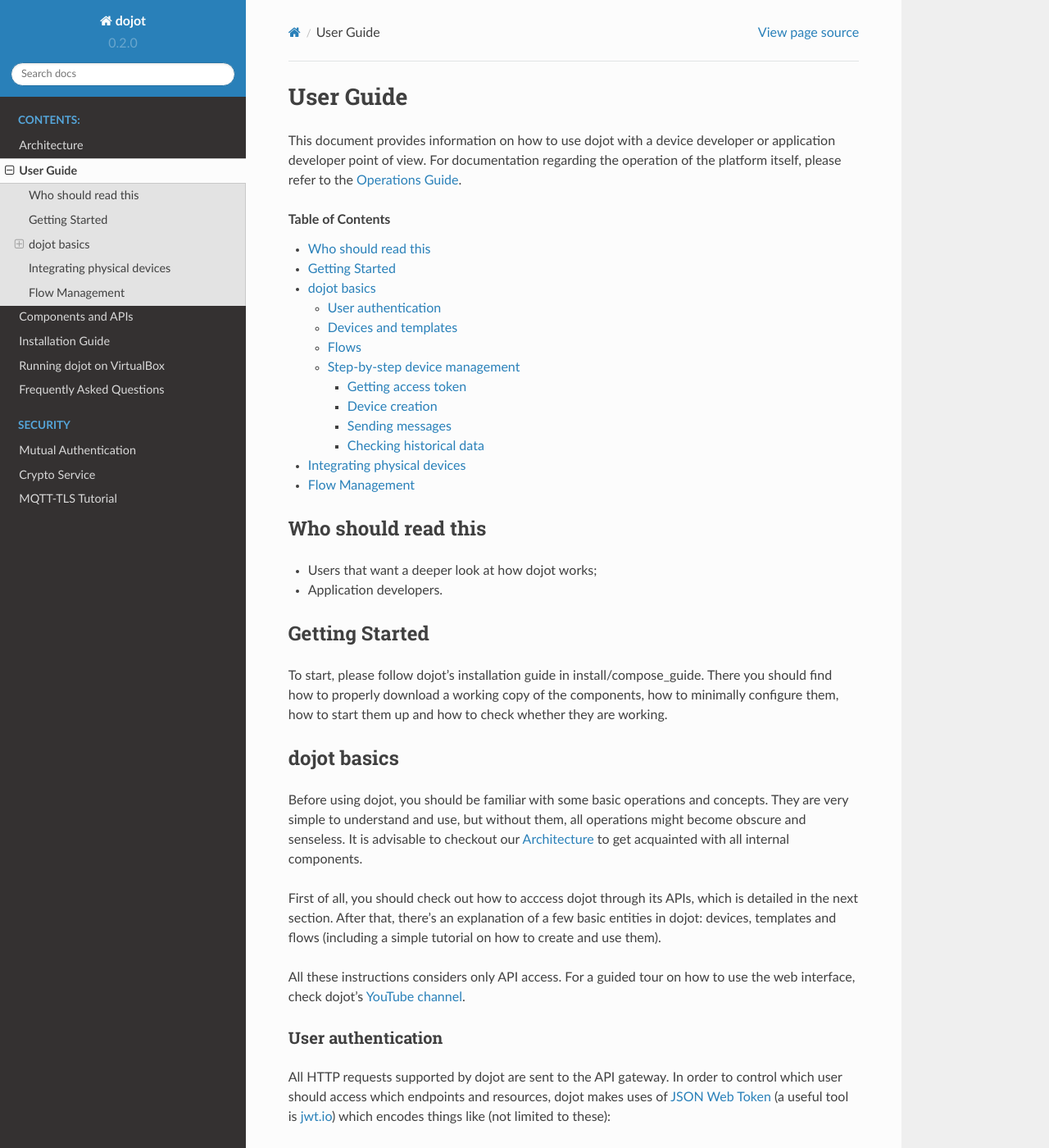
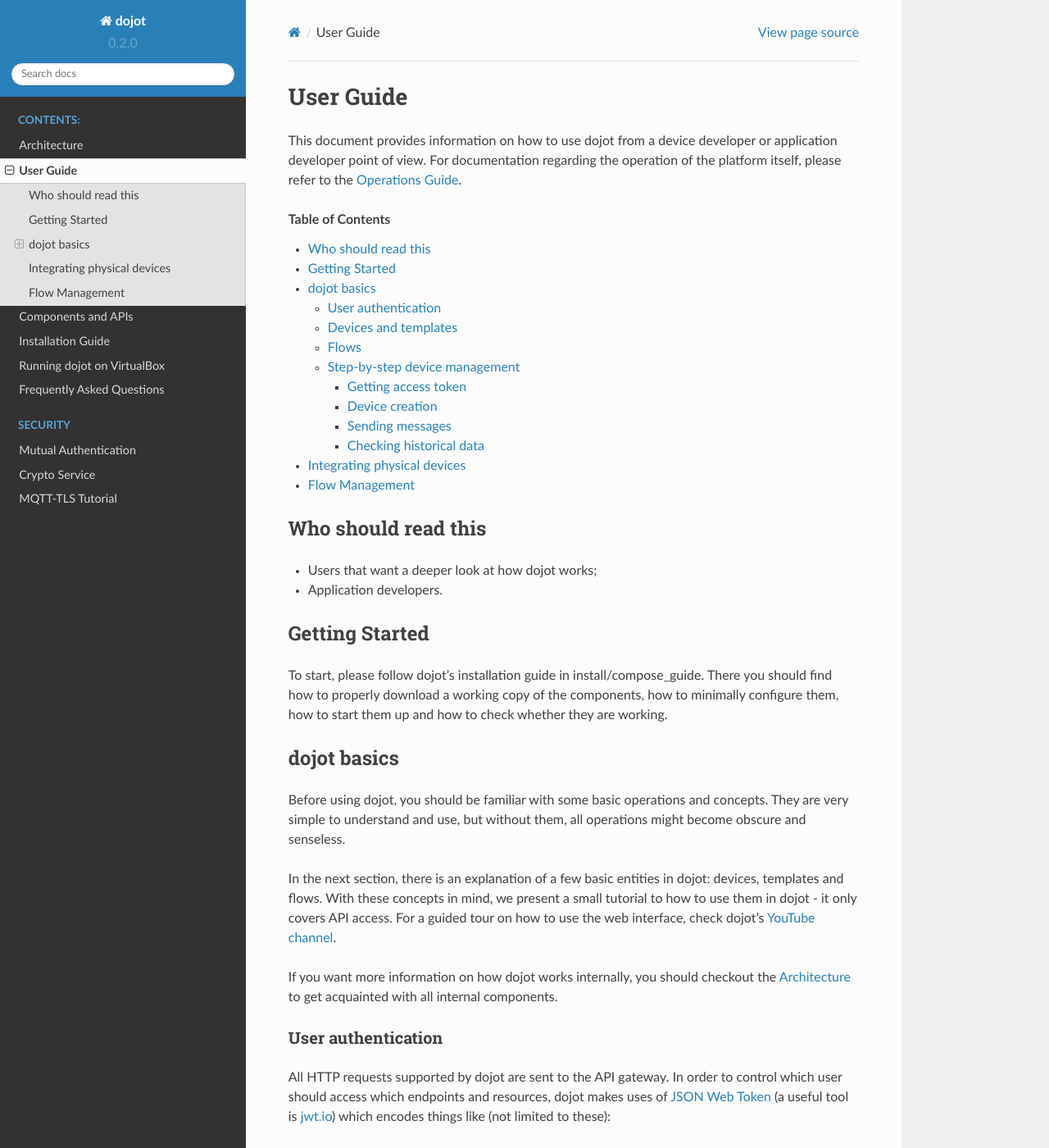
Before and after one commit to dojot/docs, a Sphinx documentation site: the page built from source/user_guide.rst, in a window 1280 px wide and 1400 px high. Shown: the whole window at 82% size. Built offline with Sphinx 7.4.7 and the Read the Docs theme 2.0.0, drawn with Linux system fonts in a browser that asks for light colours; some of the changed text lies outside the part shown.

Commit message:
Applying first suggestions

```diff
--- a/source/conf.py
+++ b/source/conf.py
@@ -47,7 +47,7 @@
 # General information about the project.
 project = u'dojot'
 copyright = u'2018, CPqD'
-author = u'Giovann Curiel dos Santos, Matheus Magalhaes, Rafael Scaraficci'
+author = u'Eric Baum, Giovann Curiel dos Santos, Matheus Magalhaes, Rafael Scaraficci'
 
 # The version info for the project you're documenting, acts as replacement for
 # |version| and |release|, also used in various other places throughout the
--- a/source/faq/faq.rst
+++ b/source/faq/faq.rst
@@ -102,7 +102,7 @@
   $ cd <path-to-your-clone-of-docker-compose>
   $ git checkout master && git pull
 
-2. Deploy the latest docker images.
+2. Deploy the latest docker images. This command might need ``sudo``.
 
 .. code-block:: bash
 
@@ -310,8 +310,7 @@
 ^^^^^^^^^^^^^^^^^^^^^^^^^^^^^^^^^^^^^^^^^^^^^^^^^^^^^^^^^^^^^^^^^^^^^^^^^^^
 
 It’s based on the Node-RED frontend, but uses its own engine to process the
-messages. If you’re familiar with Node-Red, you won’t have any difficult to use
-it.
+messages. If you’re familiar with Node-Red, it won't be difficult to use it.
 
 Why should I use it?
 ^^^^^^^^^^^^^^^^^^^^
--- a/source/user_guide.rst
+++ b/source/user_guide.rst
@@ -1,7 +1,7 @@
 User Guide
 ==========
 
-This document provides information on how to use dojot with a device developer
+This document provides information on how to use dojot from a device developer
 or application developer point of view. For documentation regarding the
 operation of the platform itself, please refer to the :doc:`ops_guide`.
 
@@ -28,16 +28,15 @@
 
 Before using dojot, you should be familiar with some basic operations and
 concepts. They are very simple to understand and use, but without them, all
-operations might become obscure and senseless. It is advisable to checkout our
-:doc:`architecture` to get acquainted with all internal components.
+operations might become obscure and senseless.
 
-First of all, you should check out how to acccess dojot through its APIs, which
-is detailed in the next section. After that, there's an explanation of a few
-basic entities in dojot: devices, templates and flows (including a simple
-tutorial on how to create and use them).
+In the next section, there is an explanation of a few basic entities in dojot:
+devices, templates and flows. With these concepts in mind, we present a small
+tutorial to how to use them in dojot - it only covers API access. For a guided
+tour on how to use the web interface, check dojot's `YouTube channel`_.
 
-All these instructions considers only API access. For a guided tour on how to
-use the web interface, check dojot's `YouTube channel`_.
+If you want more information on how dojot works internally, you should checkout
+the :doc:`architecture` to get acquainted with all internal components.
 
 User authentication
 *******************
@@ -332,29 +331,7 @@
 - 0998: device ID. This is retrieved from the device itself. It is returned
   when the device is created or read from /device endpoint.
 
-To check if it was correctly processed by dojot, send the following request:
-
-.. code-block:: bash
-
-    curl -X POST http://localhost:8000/metric/v2/entities/0998 \
-    -H "Authorization: Bearer ${JWT}"
-
-
-This would result in the following message:
-
-.. code-block:: json
-
-    {
-      "id": "0998",
-      "type": "template_1",
-      "temperature": {
-        "type": "Number",
-        "value": 10.6,
-        "metadata": {}
-      }
-    }
-
-.. NOTE:: The device type is a string formed by "template\_" concatenated with all template IDs that form it.
+This topic scheme is customizable, depending on device configuration.
 
 For more information on how dojot deals with data sent from devices, check the
 `Integrating physical devices`_ section.
```
Also changed, not shown: other parts of source/user_guide.rst (+1 -1 lines), source/architecture.rst (+5 -4 lines).
